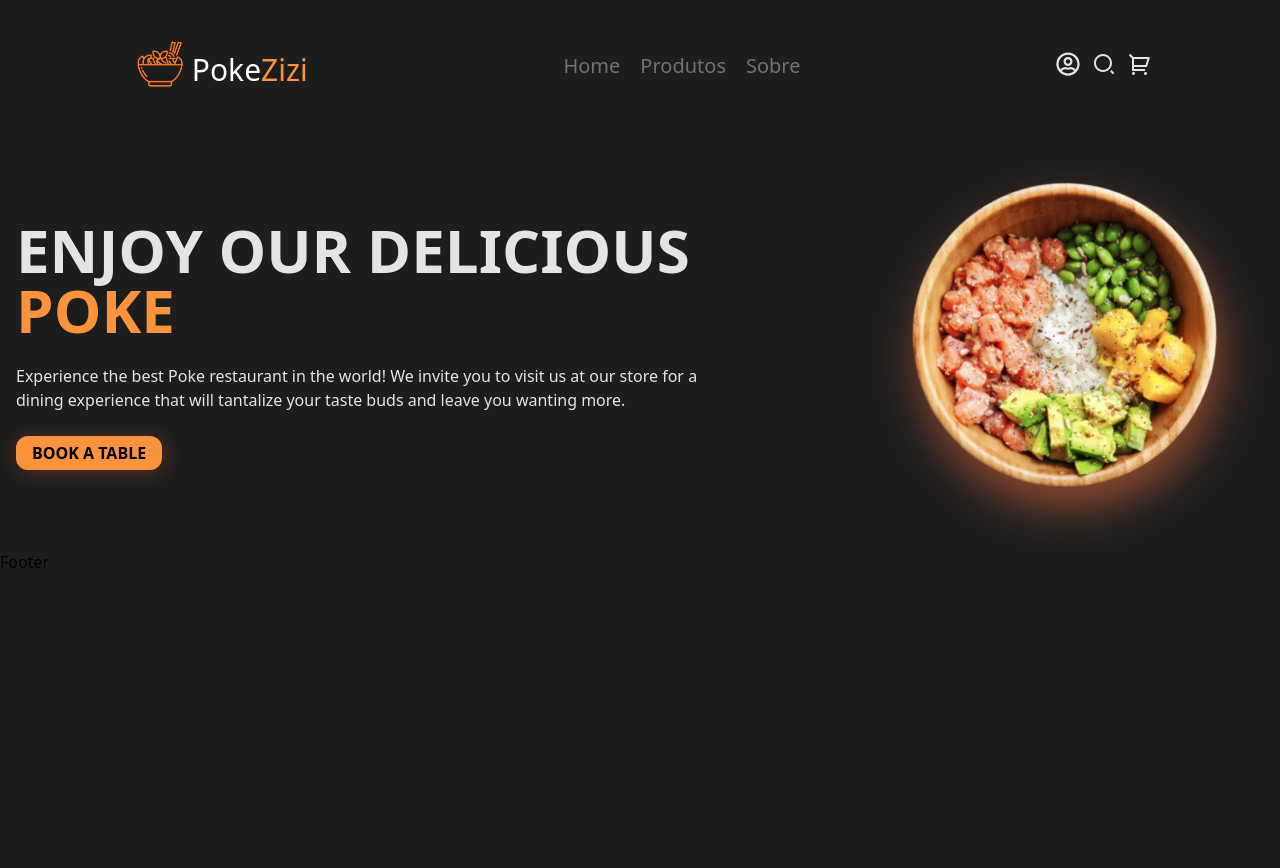
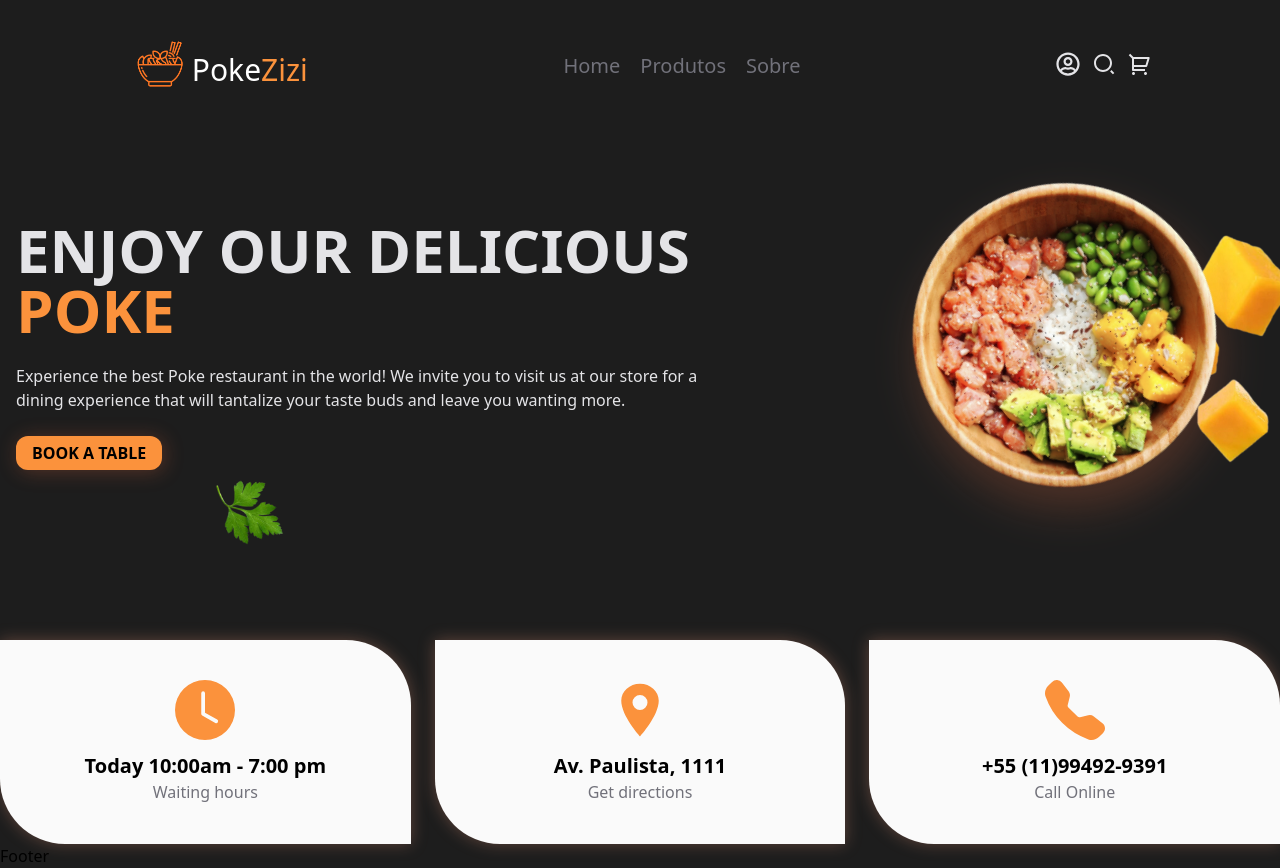
Before and after one commit to TechWave-1ESPI/Checkpoint_5_Web, a React (Vite) app: page / in a window 1280 px wide. Shown: the top 868 px of the page. Before the commit the page ends 800 px from the top, so only its background shows below. Built offline with nearby package versions, Linux system fonts and the light colour scheme.

Commit message:
Home Page added

```diff
--- a/src/components/Home/Home.jsx
+++ b/src/components/Home/Home.jsx
@@ -1,10 +1,18 @@
 import Poke1 from '../../assets/pokes/1.png'
+import Ingredient from '../../assets/ingredients/ingredient1.png'
+import Ingredient2 from '../../assets/ingredients/ingredient2.png'
+
+import { BsFillClockFill } from "react-icons/bs";
+import { IoLocationSharp } from "react-icons/io5";
+import { BsFillTelephoneFill } from "react-icons/bs";
+
 
 
 
 const Home = () => {
   return (
       <>
+      {/* Inicio */}
           <div className="grid grid-cols-3 gap-5 max-w-screen-xl mx-auto px-4 w-full">
             <div className="col-span-2 my-20 w-full flex flex-col justify-center flex-grow">
               <h1 className="uppercase text-6xl font-bold text-zinc-200">
@@ -16,6 +24,7 @@ const Home = () => {
                 </div>
                 <div className="btn-inicio">
                   <button className='bg-orange-400 font-semibold rounded-xl px-4 py-[5px]'>BOOK A TABLE</button>
+                  <img src={Ingredient} className='ml-48 w-[80px] absolute'></img>
                 </div>
             </div>
 
@@ -24,10 +33,44 @@ const Home = () => {
                 <img
                   src={Poke1}
                   alt="delicious poke"
-                  className="w-[400px] h-auto object-cover animate-spin-slow"
+                  className="poke w-[400px] h-auto object-cover animate-spin-slow z-10"
+                />
+                <img
+                  src={Ingredient2}
+                  alt='mango'
+                  className='absolute z-0 w-96 ml-24 '
                 />
               </div>
             </div>
+          </div>
+        {/* Cards */}
+          <div className='grid grid-cols-3 gap-6 max-w-screen-xl mx-auto mt-[7%] justify-center text-center'>
+            <div className="flex flex-col cards py-10 bg-zinc-50 rounded-tr-[65px] rounded-bl-[65px] ">
+              <div className="icon-part pb-3 flex justify-center items-center">
+                <BsFillClockFill className='text-orange-400 text-6xl'/>
+              </div>
+              <h2 className='font-bold text-xl'>Today 10:00am - 7:00 pm</h2>
+              <p className='font-medium text-zinc-500'>Waiting hours</p>
+            </div>
+
+            <div className="flex flex-col cards py-10 bg-zinc-50 rounded-tr-[65px] rounded-bl-[65px] ">
+              <div className="icon-part pb-3 flex justify-center items-center">
+                <IoLocationSharp className='text-orange-400 text-6xl'/>
+              </div>
+              <h2 className='font-bold text-xl'>Av. Paulista, 1111</h2>
+              <p className='font-medium text-zinc-500'>Get directions</p>
+            </div>
+
+            <div className="flex flex-col cards py-10 bg-zinc-50 rounded-tr-[65px] rounded-bl-[65px] ">
+              <div className="icon-part pb-3 flex justify-center items-center">
+                <BsFillTelephoneFill className='text-orange-400 text-6xl'/>
+              </div>
+              <h2 className='font-bold text-xl'>+55 (11)99492-9391</h2>
+              <p className='font-medium text-zinc-500'>Call Online</p>
+            </div>
+
+
+
           </div>
 
 
--- a/src/index.css
+++ b/src/index.css
@@ -10,6 +10,10 @@ body{
     box-shadow: 2px 2px 20px #f4704043;
 }
 
-.image-side img{
-    filter: drop-shadow(20px 10px 20px #f470407e);
+.image-side .poke{
+    filter: drop-shadow(20px 10px 20px #f4704036);
 }
+
+.cards{
+    filter: drop-shadow(0px 0px 8px #ffa17e4a);
+}
```
Also changed, not shown: src/assets/ingredients/ingredient1.png (added), src/assets/ingredients/ingredient2.png (added).
